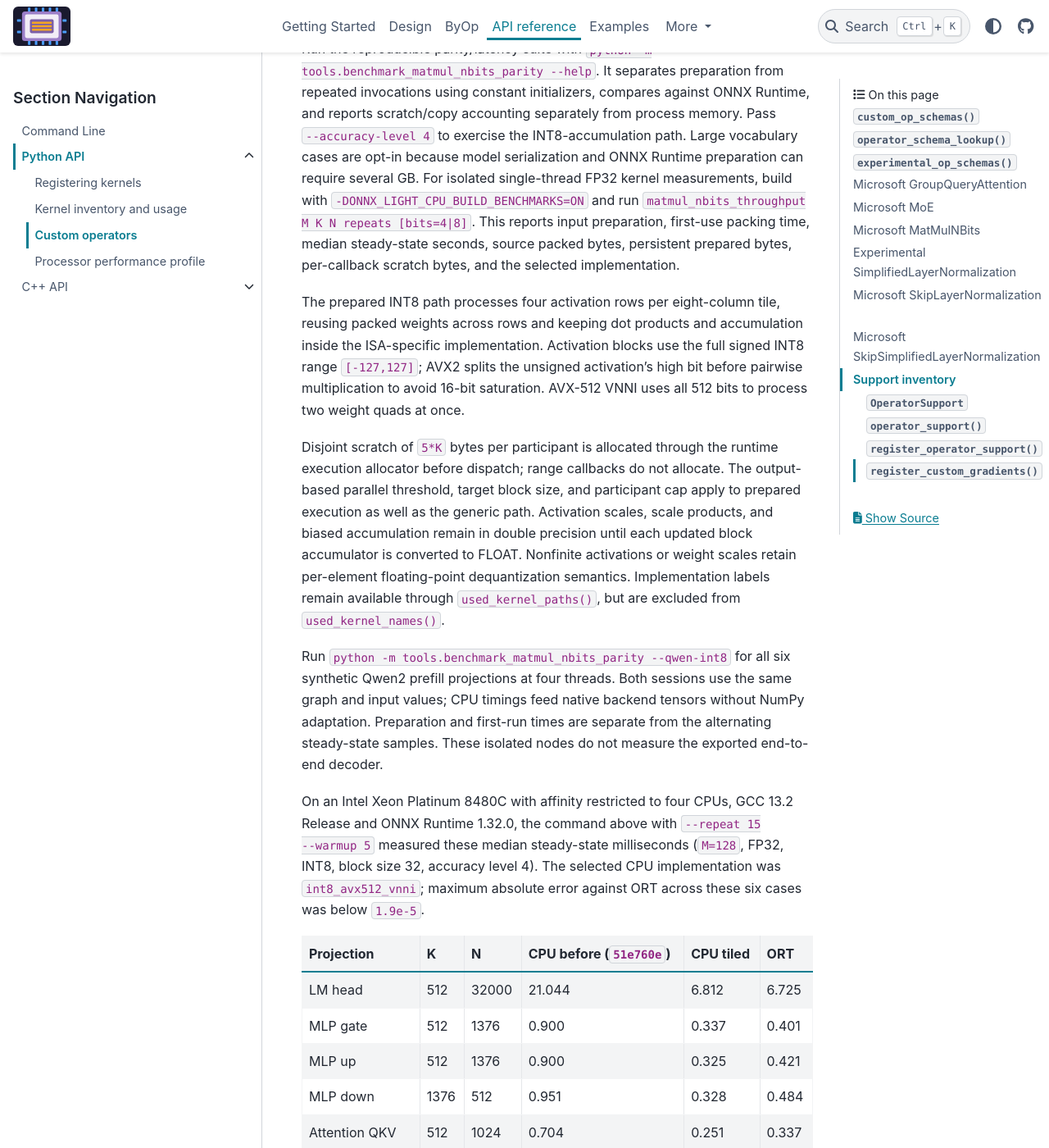
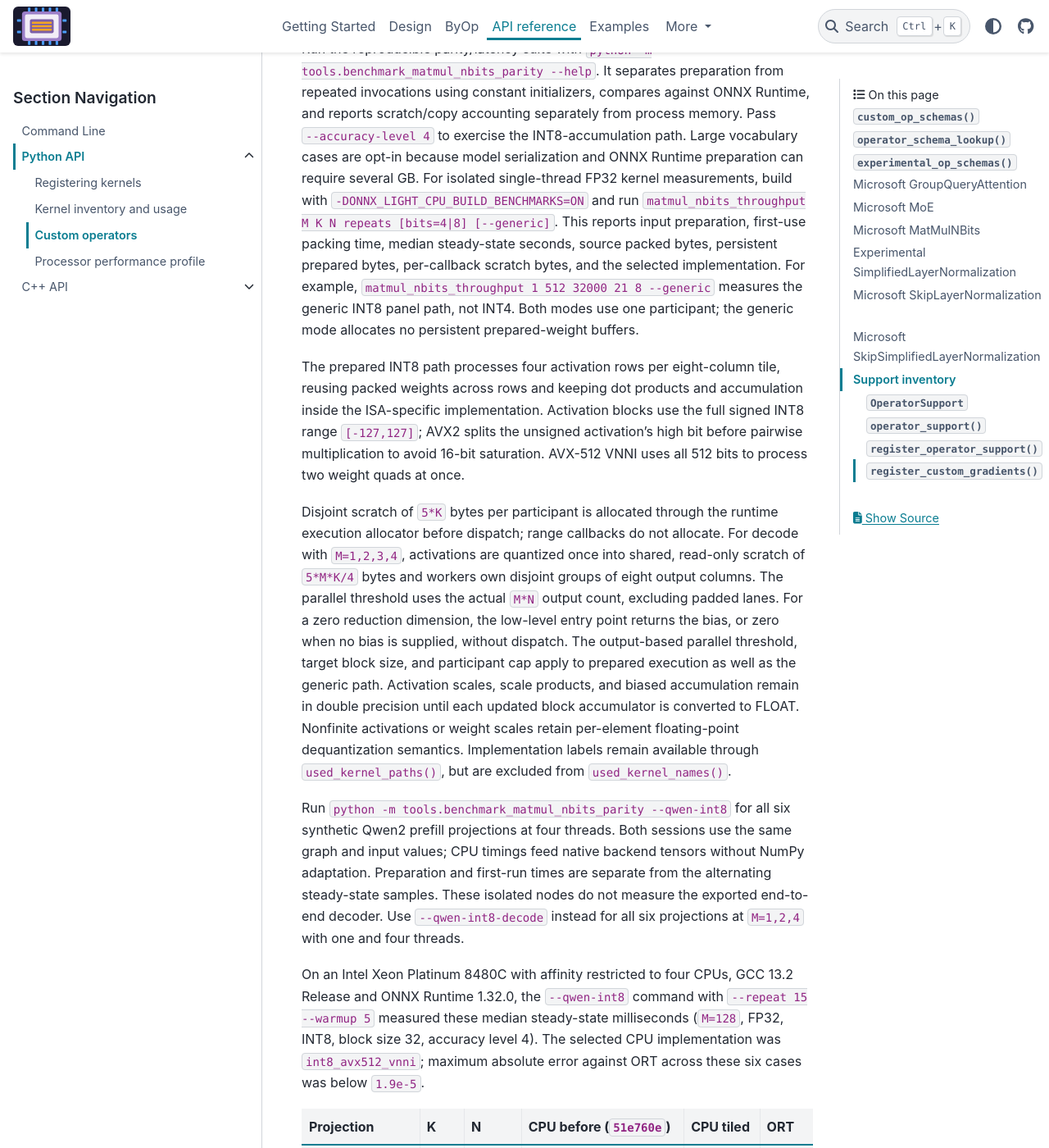
Before and after one commit to xadupre/onnx-light-cpu, a Sphinx documentation site: the page built from docs/api/python/custom_operators.rst, in a window 1280 px wide and 1400 px high, scrolled down 3848 px. Shown: the whole window at 82% size. Built offline with Sphinx 7.4.7 and the PyData theme 0.15.4, drawn with Linux system fonts in a browser that asks for light colours; pages that are not in the unit, such as notebooks, are missing from menus.

Commit message:
Fix INT8 decode thresholds, zero-K handling, and generic benchmark
Check the actual output count before scheduling padded column groups. Return bias or zero for empty reductions without accessing input buffers. Exercise decode with the concurrent executor and add tail-threshold, nested-execution, and zero-K regressions. Forward the selected bit width and single-participant tuning in generic benchmarks, and avoid allocating unused prepared buffers.

Co-authored-by: Copilot <223556219+Copilot@users.noreply.github.com>

```diff
--- a/docs/api/python/custom_operators.rst
+++ b/docs/api/python/custom_operators.rst
@@ -172,10 +172,13 @@ path. Large vocabulary cases are opt-in because model serialization and ONNX
 Runtime preparation can require several GB.
 For isolated single-thread FP32 kernel measurements, build with
 ``-DONNX_LIGHT_CPU_BUILD_BENCHMARKS=ON`` and run
-``matmul_nbits_throughput M K N repeats [bits=4|8]``. This reports input
+``matmul_nbits_throughput M K N repeats [bits=4|8] [--generic]``. This reports input
 preparation, first-use packing time, median steady-state seconds, source packed
 bytes, persistent prepared bytes, per-callback scratch bytes, and the selected
 implementation.
+For example, ``matmul_nbits_throughput 1 512 32000 21 8 --generic`` measures
+the generic INT8 panel path, not INT4. Both modes use one participant;
+the generic mode allocates no persistent prepared-weight buffers.
 
 The prepared INT8 path processes four activation rows per eight-column tile,
 reusing packed weights across rows and keeping dot products and accumulation
@@ -186,6 +189,12 @@ bits to process two weight quads at once.
 
 Disjoint scratch of ``5*K`` bytes per participant is allocated through the
 runtime execution allocator before dispatch; range callbacks do not allocate.
+For decode with ``M=1,2,3,4``, activations are quantized once into shared,
+read-only scratch of ``5*M*K/4`` bytes and workers own disjoint groups of
+eight output columns. The parallel threshold uses the actual ``M*N``
+output count, excluding padded lanes. For a zero reduction dimension, the
+low-level entry point returns the bias, or zero when no bias is supplied,
+without dispatch.
 The output-based parallel threshold, target block size, and participant cap
 apply to prepared execution as well as the generic path. Activation scales,
 scale products, and biased accumulation remain in double precision until each
@@ -200,9 +209,11 @@ same graph and input values; CPU timings feed native backend tensors without
 NumPy adaptation. Preparation and first-run times are separate from the
 alternating steady-state samples. These isolated nodes do not measure the
 exported end-to-end decoder.
+Use ``--qwen-int8-decode`` instead for all six projections at ``M=1,2,4``
+with one and four threads.
 
 On an Intel Xeon Platinum 8480C with affinity restricted to four CPUs,
-GCC 13.2 Release and ONNX Runtime 1.32.0, the command above with
+GCC 13.2 Release and ONNX Runtime 1.32.0, the ``--qwen-int8`` command with
 ``--repeat 15 --warmup 5`` measured these median steady-state milliseconds
 (``M=128``, FP32, INT8, block size 32, accuracy level 4). The selected CPU
 implementation was ``int8_avx512_vnni``; maximum absolute error against ORT
```
Also changed, not shown: 3 other files.
